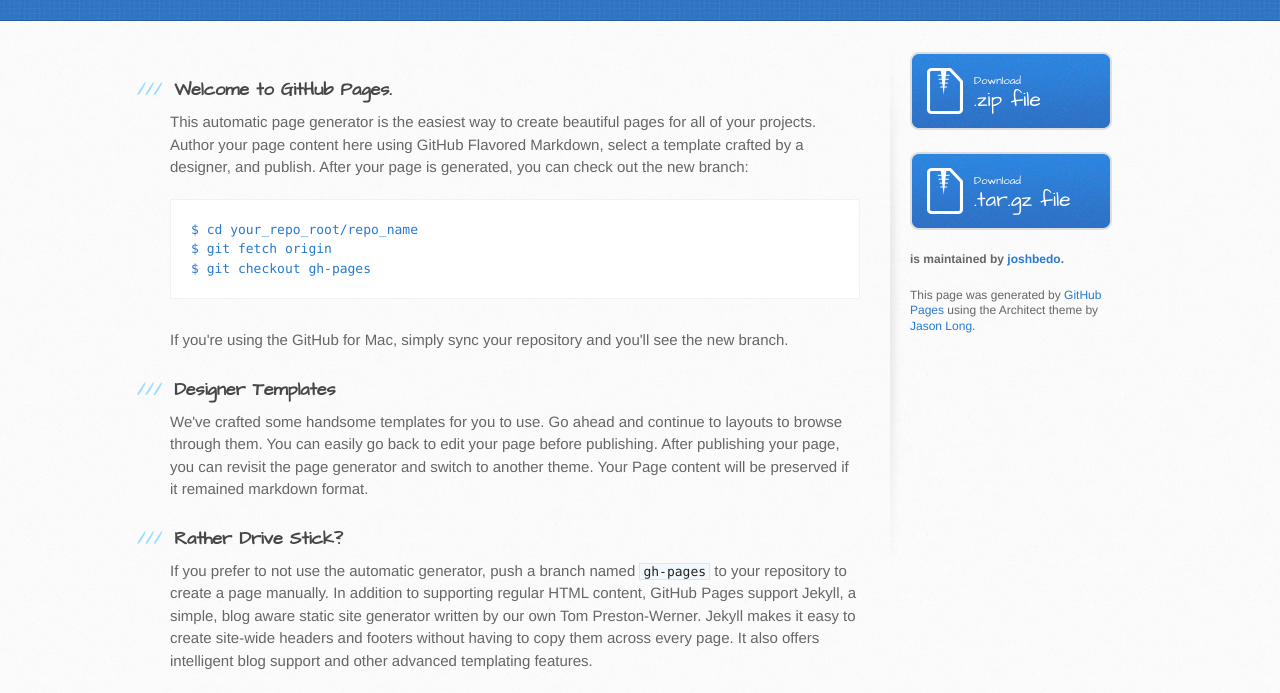
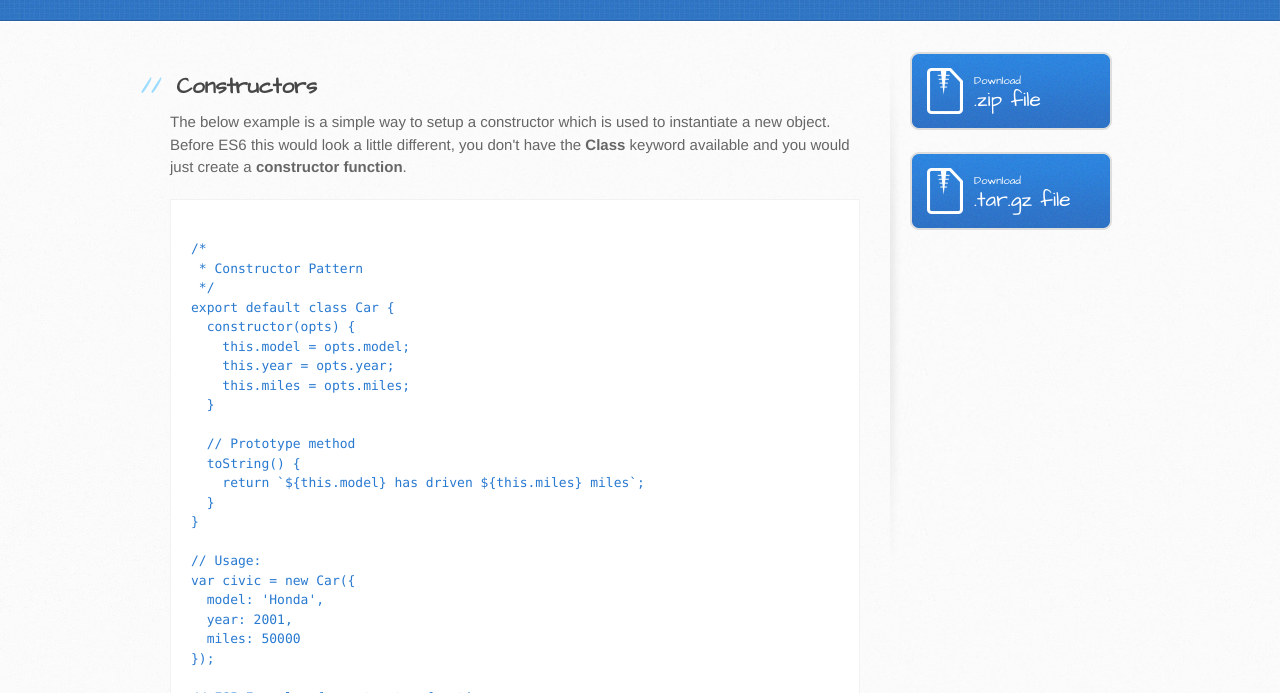
Before and after one commit to joshbedo/JS-Design-Patterns, a website: page index.html in a window 1280 px wide. Shown: the part 252-945 px from the top of the page. Drawn offline with Linux system fonts and the light colour scheme.

Commit message:
Adding constructor source and documentation

```diff
--- a/index.html
+++ b/index.html
@@ -28,14 +28,43 @@
     <div id="content-wrapper">
       <div class="inner clearfix">
         <section id="main-content">
-          <h3>
-<a id="welcome-to-github-pages" class="anchor" href="#welcome-to-github-pages" aria-hidden="true"><span class="octicon octicon-link"></span></a>Welcome to GitHub Pages.</h3>
+          <h2>
+<a id="welcome-to-github-pages" class="anchor" href="#welcome-to-github-pages" aria-hidden="true"><span class="octicon octicon-link"></span></a>Constructors</h2>
 
-<p>This automatic page generator is the easiest way to create beautiful pages for all of your projects. Author your page content here using GitHub Flavored Markdown, select a template crafted by a designer, and publish. After your page is generated, you can check out the new branch:</p>
+<p>The below example is a simple way to setup a constructor which is used to instantiate a new object. Before ES6 this would look a little different, you don't have the <b>Class</b> keyword available and you would just create a <b>constructor function</b>.</p>
+<pre><code class='javascript'>
+/*
+ * Constructor Pattern
+ */
+export default class Car {
+  constructor(opts) {
+    this.model = opts.model;
+    this.year = opts.year;
+    this.miles = opts.miles;
+  }
 
-<pre><code>$ cd your_repo_root/repo_name
-$ git fetch origin
-$ git checkout gh-pages
+  // Prototype method
+  toString() {
+    return `${this.model} has driven ${this.miles} miles`;
+  }
+}
+
+// Usage:
+var civic = new Car({
+  model: 'Honda',
+  year: 2001,
+  miles: 50000
+});
+
+// ES5 Example of constructor function
+function Car() {
+  this.model = opts.model;
+  ...
+  ...
+}
+Car.prototype.toString = function() {
+  ...
+}
 </code></pre>
 
 <p>If you're using the GitHub for Mac, simply sync your repository and you'll see the new branch.</p>
@@ -71,13 +100,10 @@
             .tar.gz file
           </a>
 
-          <p class="repo-owner"><a href="https://github.com/joshbedo/JS-Design-Patterns"></a> is maintained by <a href="https://github.com/joshbedo">joshbedo</a>.</p>
-
-          <p>This page was generated by <a href="https://pages.github.com">GitHub Pages</a> using the Architect theme by <a href="https://twitter.com/jasonlong">Jason Long</a>.</p>
         </aside>
       </div>
     </div>
 
-
+  <script type='text/javascript' src='javascripts/lib/dist.js'></script>
   </body>
 </html>
--- /dev/null
+++ b/javascripts/lib/dist.js
@@ -0,0 +1,38 @@
+/**
+ * Constructor Pattern
+ */
+'use strict';
+
+var _createClass = (function () { function defineProperties(target, props) { for (var i = 0; i < props.length; i++) { var descriptor = props[i]; descriptor.enumerable = descriptor.enumerable || false; descriptor.configurable = true; if ('value' in descriptor) descriptor.writable = true; Object.defineProperty(target, descriptor.key, descriptor); } } return function (Constructor, protoProps, staticProps) { if (protoProps) defineProperties(Constructor.prototype, protoProps); if (staticProps) defineProperties(Constructor, staticProps); return Constructor; }; })();
+
+function _classCallCheck(instance, Constructor) { if (!(instance instanceof Constructor)) { throw new TypeError('Cannot call a class as a function'); } }
+
+var Car = (function () {
+  function Car(opts) {
+    _classCallCheck(this, Car);
+
+    this.model = opts.model;
+    this.year = opts.year;
+    this.miles = opts.miles;
+  }
+
+  _createClass(Car, [{
+    key: 'toString',
+    value: function toString() {
+      return '' + this.model + ' has driven ' + this.miles + ' miles';
+    }
+  }]);
+
+  return Car;
+})();
+
+var civic = new Car({
+  model: 'Honda Civic',
+  year: 2001,
+  miles: 50000
+});
+
+console.group('constructor');
+console.log('constructor', civic);
+console.log('toString()', civic.toString());
+console.groupEnd('constructor');
--- a/javascripts/main.js
+++ /dev/null
@@ -1 +0,0 @@
-console.log('This would be the main JS file.');
```
Also changed, not shown: javascripts/src/constructor.js (added, +25 -0 lines), package.json (added, +24 -0 lines).
